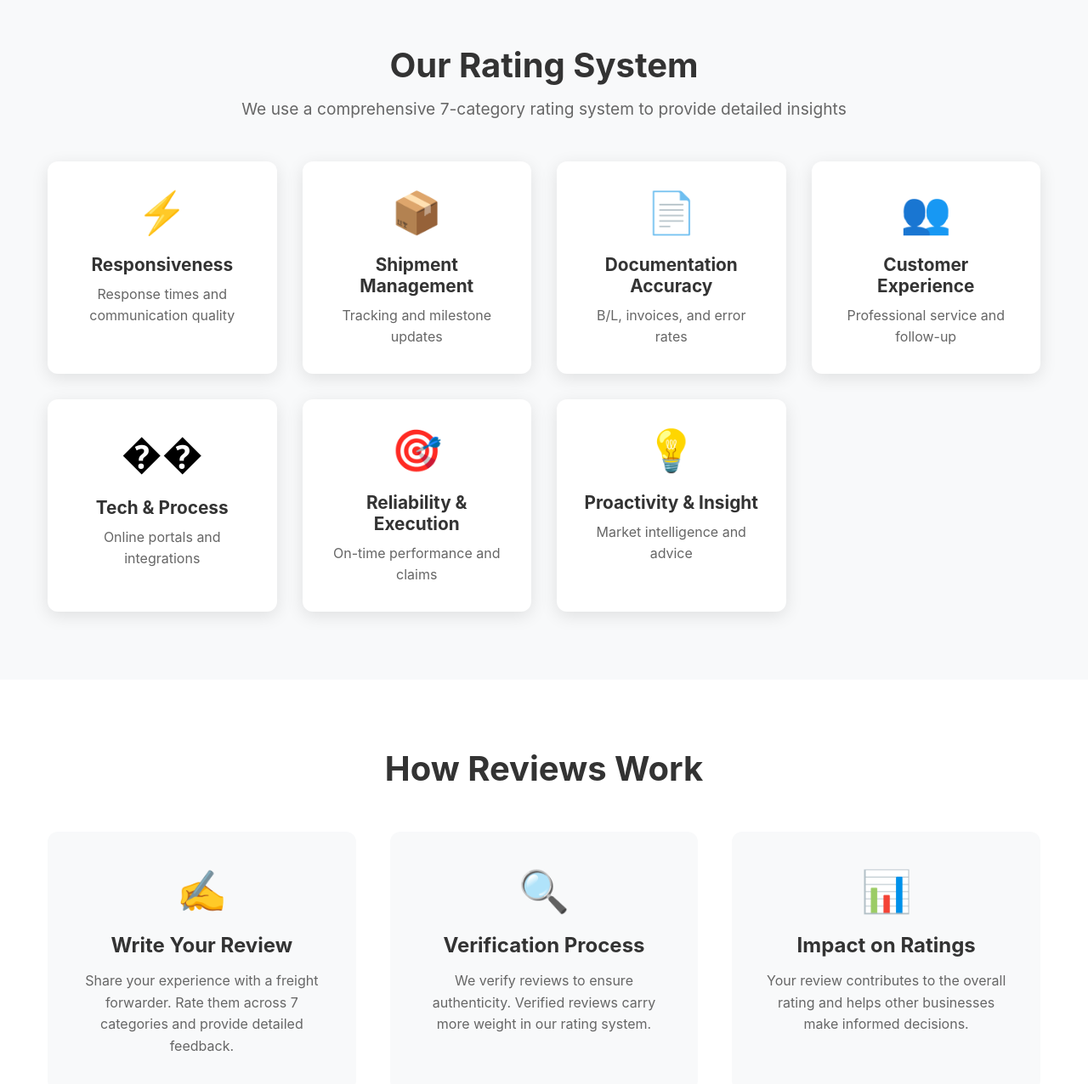
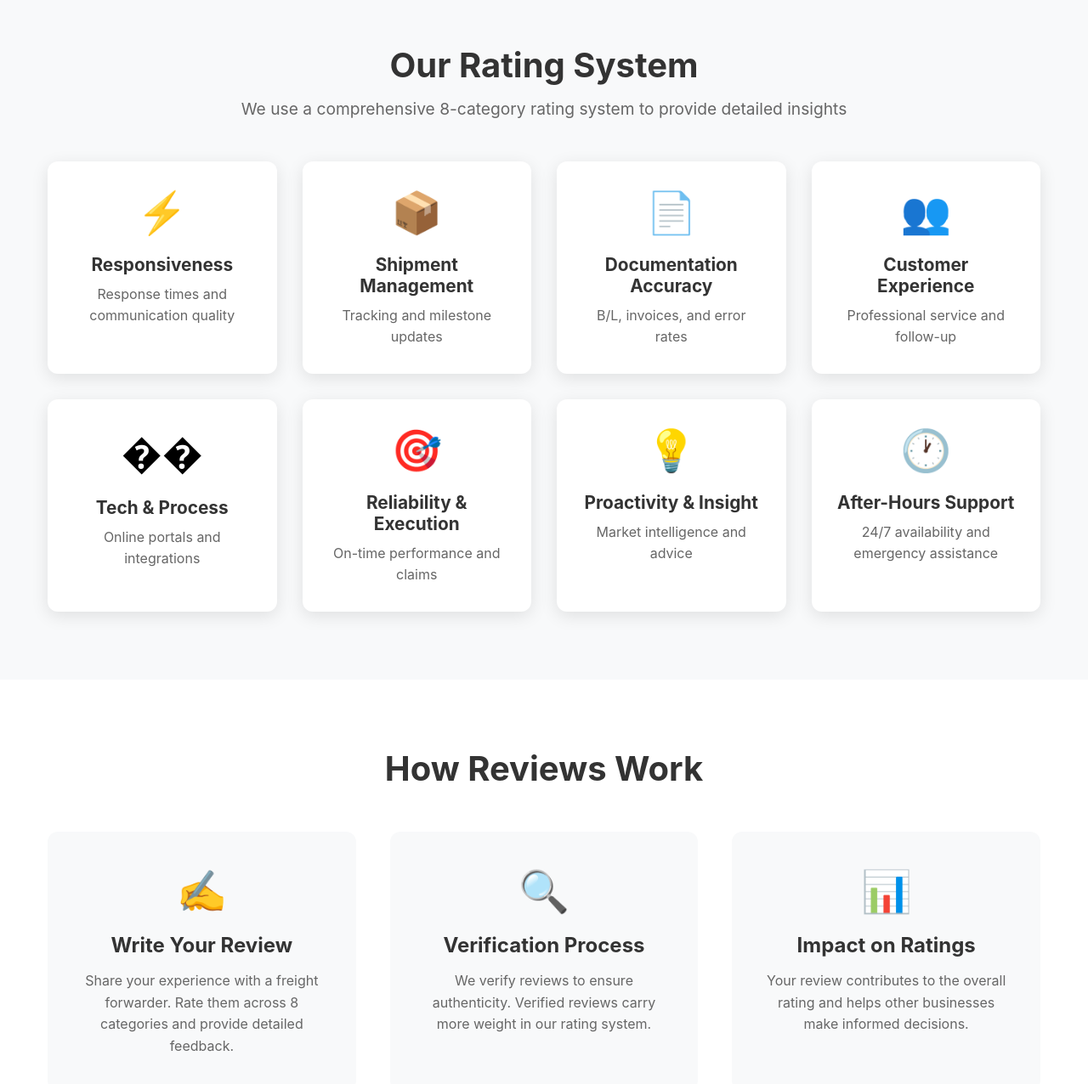
Before and after one commit to LogiScore/frontend, a SvelteKit app: page /how-it-works in a window 1280 px wide. Shown: the part 1041-2317 px from the top of the page at 85% size. Built offline with nearby package versions, Linux system fonts and the light colour scheme; no server answers.

Commit message:
Add After-Hours Support category and update to 8-category rating system

```diff
--- a/src/routes/how-it-works/+page.svelte
+++ b/src/routes/how-it-works/+page.svelte
@@ -81,7 +81,7 @@
 <section class="rating-system">
   <div class="container">
     <h2>Our Rating System</h2>
-    <p class="section-subtitle">We use a comprehensive 7-category rating system to provide detailed insights</p>
+    <p class="section-subtitle">We use a comprehensive 8-category rating system to provide detailed insights</p>
 
     <div class="categories-grid">
       <div class="category">
@@ -125,6 +125,12 @@
         <h4>Proactivity & Insight</h4>
         <p>Market intelligence and advice</p>
       </div>
+
+      <div class="category">
+        <div class="category-icon">🕐</div>
+        <h4>After-Hours Support</h4>
+        <p>24/7 availability and emergency assistance</p>
+      </div>
     </div>
   </div>
 </section>
@@ -137,7 +143,7 @@
       <div class="process-card">
         <div class="card-icon">✍️</div>
         <h3>Write Your Review</h3>
-        <p>Share your experience with a freight forwarder. Rate them across 7 categories and provide detailed feedback.</p>
+        <p>Share your experience with a freight forwarder. Rate them across 8 categories and provide detailed feedback.</p>
       </div>
 
       <div class="process-card">
```
